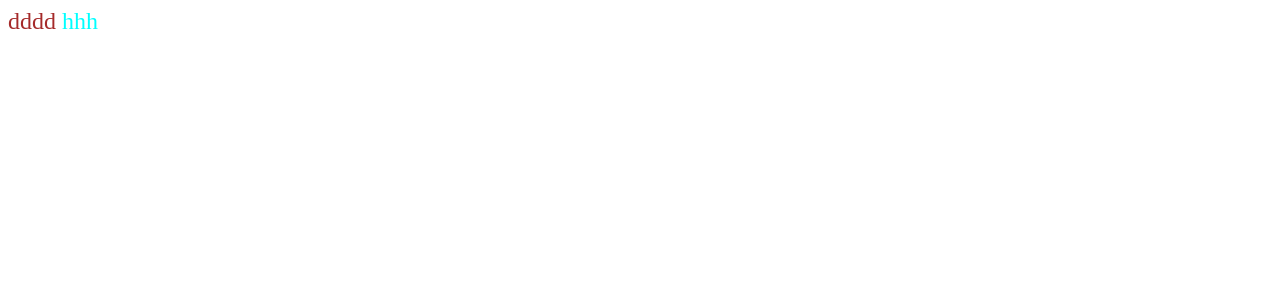
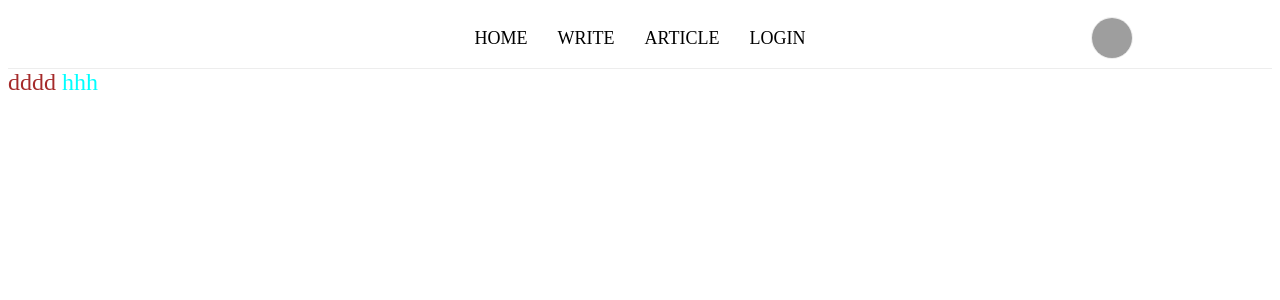
Before and after one commit to 1684838553/react-blog, a React (Create React App) app: page / in a window 1280 px wide. Shown: the top 300 px of the page. Built offline with nearby package versions, Linux system fonts and the light colour scheme; grey boxes are pictures that could not be loaded.

Commit message:
Update App.tsx

```diff
--- a/src/App.tsx
+++ b/src/App.tsx
@@ -1,11 +1,27 @@
 import React from 'react'
+import { BrowserRouter as Router, Switch, Route } from 'react-router-dom'
+import Header from './Component/Header/header'
 import Home from './Home/home'
+import Login from './Login/login'
+import Write from './Write/write'
+import Article from './Article/article'
 
 function App() {
+  // const currentUser = true;
+  // const pathForNoHeader = ['/login']
+  // const pathname = window.location.pathname
+
   return (
-    <div>
-      <Home />
-    </div>
+    <Router>
+      <Header />
+      <Switch>
+        <Route exact path="/"><Home /> </Route>
+        <Route path="/write"> <Write /> </Route>
+        <Route path="/register"> <Login /> </Route>
+        <Route path="/login"> <Login /></Route>
+        <Route path="/article"> <Article /></Route>
+      </Switch>
+    </Router>
   );
 }
 
```
